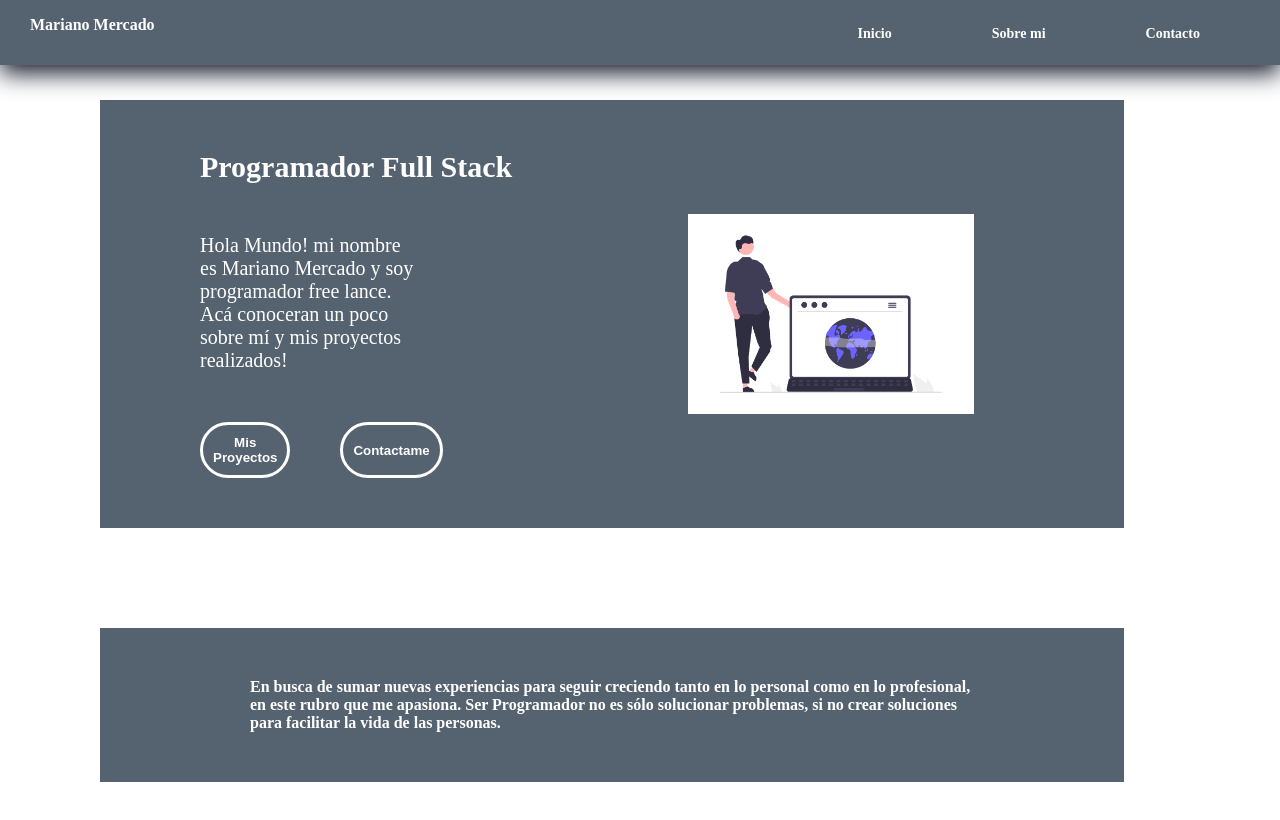
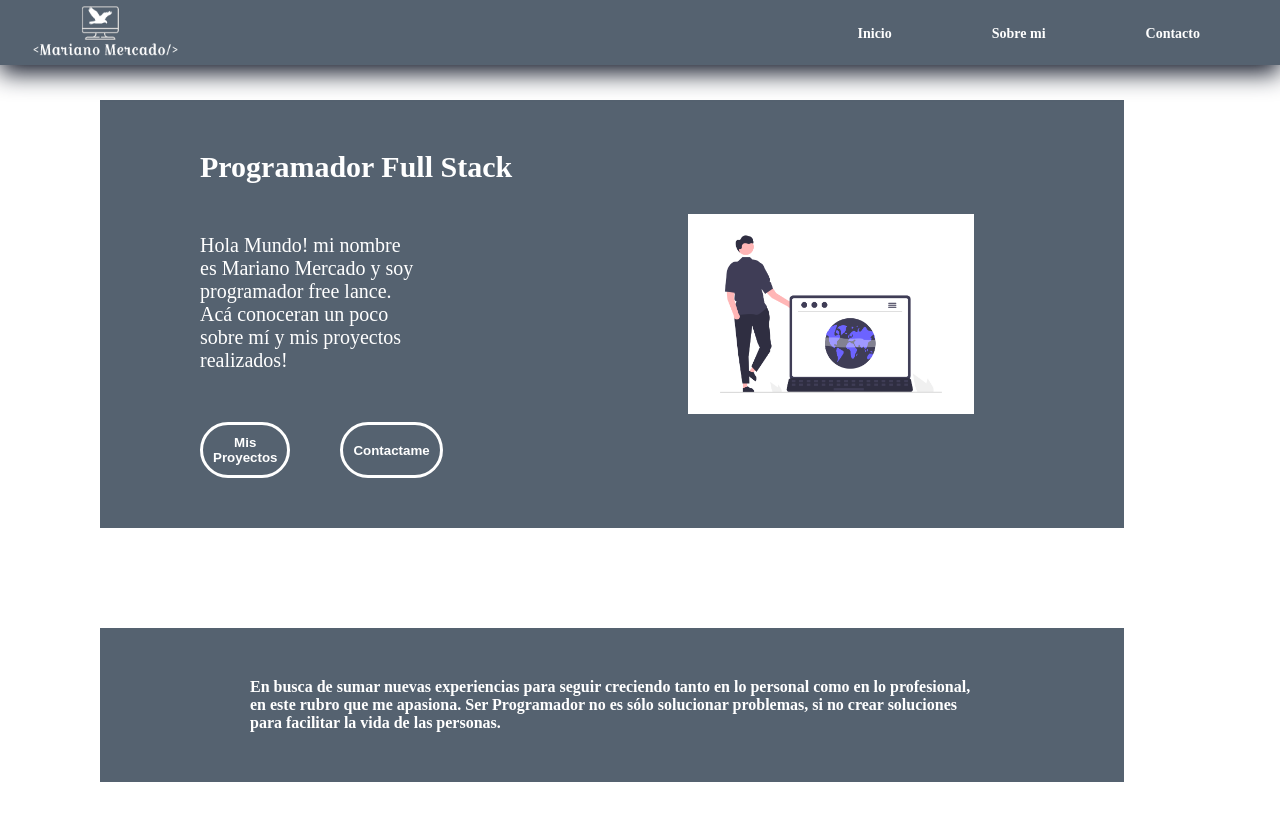
Before and after one commit to MarianoMercado/Eduflow-2---Pagina, a plain HTML site: page index.html in a window 1280 px wide. Drawn offline with Linux system fonts and the light colour scheme; a web font is replaced by a local one.

Commit message:
logo actualizado

```diff
--- a/index.html
+++ b/index.html
@@ -10,7 +10,7 @@
 </head>
 <body>
     <header>
-        <div class="logo">Mariano Mercado</div>
+        <img src="./imagenes/LogoAguila-bg-gray.png" alt="">
         <nav class="navbar">
             <ul>
                 <li><a href="">Inicio</a></li>
--- a/style.css
+++ b/style.css
@@ -37,9 +37,9 @@ font-weight: 800;
 /* body{
     background-color: var(--bg-body);
 } */
-.logo{
-    width: 150px;
-    height: 50%;
+img{
+
+    height: 100%;
     color: var(--bg-white);
     font-family:  'Dancing Script', cursiva;
 }
```
Also changed, not shown: imagenes/LogoAguila-bg-gray.png (added), imagenes/LogoAguilar-bgBlack.png (added), imagenes/LogoAguilar-bgwhite.png (added).
